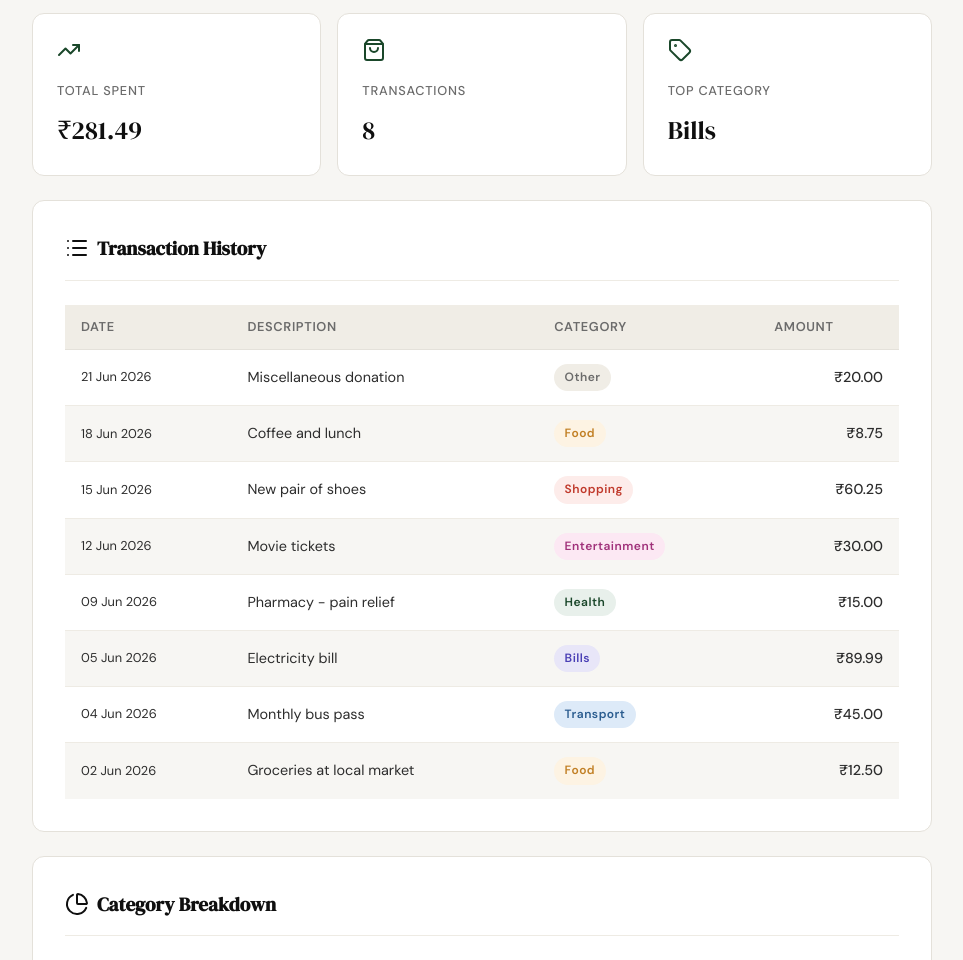
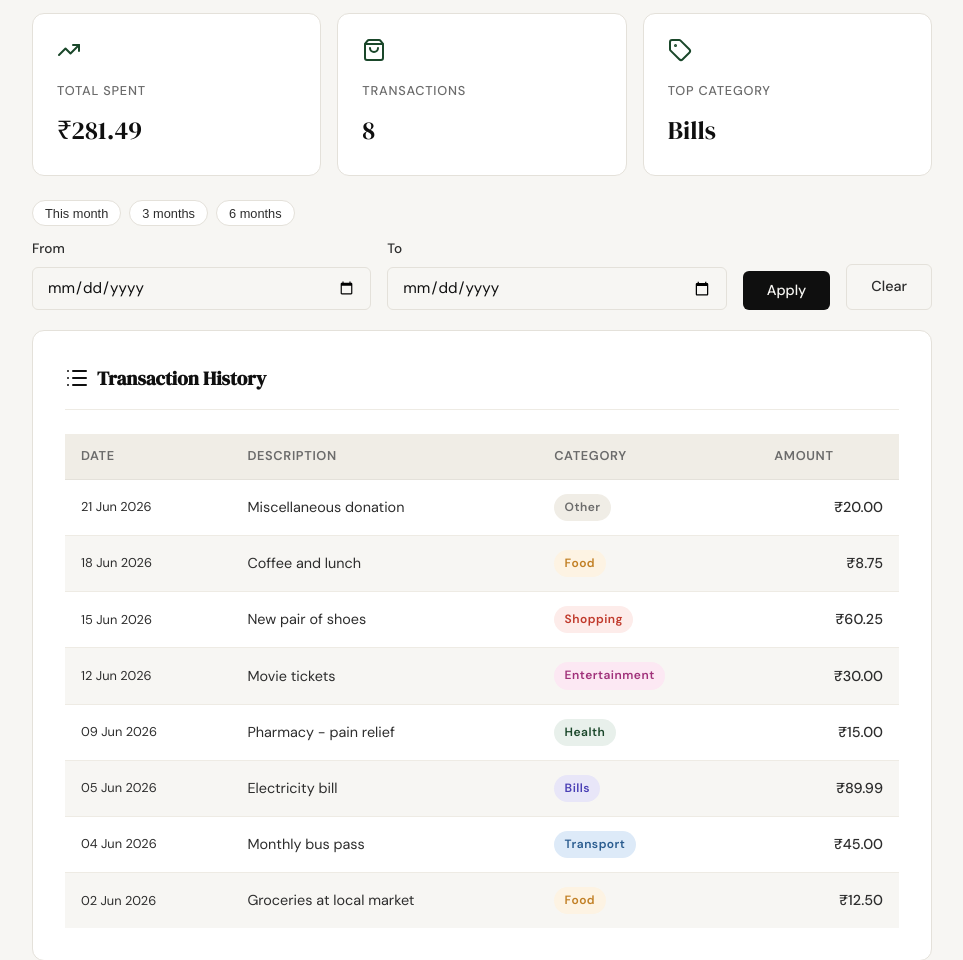
Before and after one commit to Mohammad-Raees/Spendly, a Flask app: page /profile in a window 1280 px wide. Shown: the part 394-1354 px from the top of the page, without its empty margins (158-1121 px from the left). Run offline with Flask 3, Linux system fonts and the light colour scheme; the visitor is signed in with stand-in values (Sample User, id 1); data comes from the database, SQL or seed files in the repository.

Commit message:
add date filter to profile page

```diff
--- a/app.py
+++ b/app.py
@@ -1,4 +1,5 @@
 import os
+from datetime import datetime
 
 from flask import Flask, render_template, request, redirect, url_for, session
 from werkzeug.security import generate_password_hash, check_password_hash
@@ -12,6 +13,22 @@ from database.queries import (
 
 app = Flask(__name__)
 app.secret_key = os.environ.get("SECRET_KEY", os.urandom(24))
+
+
+def _parse_date(value):
+    if not value:
+        return None
+    try:
+        datetime.strptime(value, "%Y-%m-%d")
+        return value
+    except ValueError:
+        return None
+
+
+def _format_date_display(value):
+    if not value:
+        return None
+    return datetime.strptime(value, "%Y-%m-%d").strftime("%d %b %Y")
 
 with app.app_context():
     init_db()
@@ -108,21 +125,39 @@ def profile():
 
     user_id = session["user_id"]
 
+    date_from = _parse_date(request.args.get("date_from", ""))
+    date_to   = _parse_date(request.args.get("date_to",   ""))
+
+    if date_from and date_to and date_from > date_to:
+        date_from, date_to = date_to, date_from
+
+    date_from_display = _format_date_display(date_from)
+    date_to_display   = _format_date_display(date_to)
+
     # ── AGENT 2 SECTION BEGIN (user + stats) ─────────────────────── #
     user = get_user_by_id(user_id)
-    stats = get_summary_stats(user_id)
+    stats = get_summary_stats(user_id, date_from=date_from, date_to=date_to)
     # ── AGENT 2 SECTION END ──────────────────────────────────────── #
 
     # ── AGENT 1 SECTION BEGIN (transactions) ─────────────────────── #
-    transactions = get_recent_transactions(user_id)
+    transactions = get_recent_transactions(user_id, date_from=date_from, date_to=date_to)
     # ── AGENT 1 SECTION END ──────────────────────────────────────── #
 
     # ── AGENT 3 SECTION BEGIN (categories) ───────────────────────── #
-    categories = get_category_breakdown(user_id)
+    categories = get_category_breakdown(user_id, date_from=date_from, date_to=date_to)
     # ── AGENT 3 SECTION END ──────────────────────────────────────── #
 
-    return render_template("profile.html", user=user, stats=stats,
-                           transactions=transactions, categories=categories)
+    return render_template(
+        "profile.html",
+        user=user,
+        stats=stats,
+        transactions=transactions,
+        categories=categories,
+        date_from=date_from,
+        date_to=date_to,
+        date_from_display=date_from_display,
+        date_to_display=date_to_display,
+    )
 
 
 @app.route("/expenses/add")
--- a/database/queries.py
+++ b/database/queries.py
@@ -13,6 +13,22 @@ _BAR_CLASSES = [
     "bar-w-68", "bar-w-50", "bar-w-36", "bar-w-25",
     "bar-w-10", "bar-w-06", "bar-w-03",
 ]
+
+
+def _date_where(user_id, date_from, date_to):
+    """Return (where_clause, params) for filtering expenses by user and optional date range."""
+    where = "WHERE user_id = ?"
+    params = [user_id]
+    if date_from and date_to:
+        where += " AND date BETWEEN ? AND ?"
+        params.extend([date_from, date_to])
+    elif date_from:
+        where += " AND date >= ?"
+        params.append(date_from)
+    elif date_to:
+        where += " AND date <= ?"
+        params.append(date_to)
+    return where, params
 
 
 # ── AGENT 2 BEGIN (User Info + Stats) ────────────────────────────── #
@@ -45,19 +61,22 @@ def get_user_by_id(user_id):
         db.close()
 
 
-def get_summary_stats(user_id):
+def get_summary_stats(user_id, date_from=None, date_to=None):
     """Return {total_spent, transaction_count, top_category}."""
     db = get_db()
     try:
+        where, params = _date_where(user_id, date_from, date_to)
         row = db.execute(
-            "SELECT COALESCE(SUM(amount), 0.0) AS total, COUNT(*) AS tx_count FROM expenses WHERE user_id = ?",
-            (user_id,)
+            "SELECT COALESCE(SUM(amount), 0.0) AS total, COUNT(*) AS tx_count"
+            " FROM expenses " + where,
+            params
         ).fetchone()
         total = row["total"]
         tx_count = row["tx_count"]
         cat_row = db.execute(
-            "SELECT category FROM expenses WHERE user_id = ? GROUP BY category ORDER BY SUM(amount) DESC LIMIT 1",
-            (user_id,)
+            "SELECT category FROM expenses " + where +
+            " GROUP BY category ORDER BY SUM(amount) DESC LIMIT 1",
+            params
         ).fetchone()
         top_category = cat_row["category"] if cat_row else "—"
         return {
@@ -73,17 +92,18 @@ def get_summary_stats(user_id):
 
 # ── AGENT 1 BEGIN (Transaction History) ──────────────────────────── #
 
-def get_recent_transactions(user_id, limit=10):
+def get_recent_transactions(user_id, limit=10, date_from=None, date_to=None):
     """Return up to `limit` expenses newest-first as list of dicts."""
     db = get_db()
     try:
+        where, params = _date_where(user_id, date_from, date_to)
         rows = db.execute(
             "SELECT date, description, category, amount"
-            " FROM expenses"
-            " WHERE user_id = ?"
+            " FROM expenses "
+            + where +
             " ORDER BY date DESC, id DESC"
             " LIMIT ?",
-            (user_id, limit),
+            (*params, limit),
         ).fetchall()
         return [
             {
@@ -102,17 +122,18 @@ def get_recent_transactions(user_id, limit=10):
 
 # ── AGENT 3 BEGIN (Category Breakdown) ───────────────────────────── #
 
-def get_category_breakdown(user_id):
+def get_category_breakdown(user_id, date_from=None, date_to=None):
     """Return per-category totals with pct and bar_class, ordered by amount DESC."""
     db = get_db()
     try:
+        where, params = _date_where(user_id, date_from, date_to)
         rows = db.execute(
             "SELECT category, SUM(amount) AS total"
-            " FROM expenses"
-            " WHERE user_id = ?"
+            " FROM expenses "
+            + where +
             " GROUP BY category"
             " ORDER BY total DESC",
-            (user_id,),
+            params,
         ).fetchall()
 
         grand_total = sum(r["total"] for r in rows)
--- a/static/css/profile.css
+++ b/static/css/profile.css
@@ -311,6 +311,61 @@
 .bar-w-03 { width: 3%;  }
 
 
+/* ── Date filter ────────────────────────────────────────────────────── */
+
+.date-filter-form {
+    margin-bottom: 1.25rem;
+}
+
+.date-filter-quick {
+    display: flex;
+    gap: 0.5rem;
+    flex-wrap: wrap;
+    margin-bottom: 0.75rem;
+}
+
+.btn-quick-filter {
+    padding: 0.3rem 0.75rem;
+    border: 1px solid var(--border);
+    border-radius: 999px;
+    background: var(--paper-card);
+    color: var(--ink-soft);
+    font-size: 0.8rem;
+    font-weight: 500;
+    cursor: pointer;
+    transition: border-color 0.15s, background 0.15s, color 0.15s;
+}
+
+.btn-quick-filter:hover {
+    border-color: var(--accent);
+    background: var(--accent-light);
+    color: var(--accent);
+}
+
+.date-filter-fields {
+    display: flex;
+    align-items: flex-end;
+    gap: 1rem;
+    flex-wrap: wrap;
+}
+
+.date-filter-fields .form-group {
+    margin-bottom: 0;
+    flex: 1 1 140px;
+}
+
+.date-filter-banner {
+    background: var(--accent-light);
+    border: 1px solid var(--accent);
+    border-radius: var(--radius-sm);
+    color: var(--accent);
+    font-size: 0.85rem;
+    padding: 0.5rem 0.875rem;
+    margin-bottom: 1rem;
+}
+
+
+
 /* ── Responsive ─────────────────────────────────────────────────────── */
 
 @media (max-width: 700px) {
--- a/templates/profile.html
+++ b/templates/profile.html
@@ -56,6 +56,37 @@
         <span class="profile-stat-value">{{ stats.top_category }}</span>
       </div>
     </div>
+
+    <!-- Date filter -->
+    <form class="date-filter-form" method="get" action="{{ url_for('profile') }}">
+      <div class="date-filter-quick">
+        <button class="btn-quick-filter" type="button" data-range="this-month">This month</button>
+        <button class="btn-quick-filter" type="button" data-range="3-months">3 months</button>
+        <button class="btn-quick-filter" type="button" data-range="6-months">6 months</button>
+      </div>
+      <div class="date-filter-fields">
+        <div class="form-group">
+          <label for="date_from">From</label>
+          <input class="form-input" type="date" id="date_from" name="date_from"
+                 value="{{ date_from or '' }}">
+        </div>
+        <div class="form-group">
+          <label for="date_to">To</label>
+          <input class="form-input" type="date" id="date_to" name="date_to"
+                 value="{{ date_to or '' }}">
+        </div>
+        <button class="btn-primary" type="submit">Apply</button>
+        <a class="btn-ghost" href="{{ url_for('profile') }}">Clear</a>
+      </div>
+    </form>
+
+    {% if date_from or date_to %}
+    <div class="date-filter-banner">
+      Showing
+      {% if date_from %}from {{ date_from_display }}{% endif %}
+      {% if date_to %}to {{ date_to_display }}{% endif %}
+    </div>
+    {% endif %}
 
     <!-- Transaction history -->
     <div class="profile-card">
@@ -121,4 +152,37 @@
 {% block scripts %}
 <script src="https://unpkg.com/lucide@latest/dist/umd/lucide.min.js"></script>
 <script>lucide.createIcons();</script>
+<script>
+(function () {
+  function toISO(d) {
+    const y = d.getFullYear();
+    const m = String(d.getMonth() + 1).padStart(2, '0');
+    const day = String(d.getDate()).padStart(2, '0');
+    return `${y}-${m}-${day}`;
+  }
+
+  document.querySelectorAll('.btn-quick-filter').forEach(function (btn) {
+    btn.addEventListener('click', function () {
+      const today = new Date();
+      let from;
+
+      if (btn.dataset.range === 'this-month') {
+        from = new Date(today.getFullYear(), today.getMonth(), 1);
+      } else if (btn.dataset.range === '3-months') {
+        from = new Date(today);
+        from.setMonth(from.getMonth() - 3);
+      } else if (btn.dataset.range === '6-months') {
+        from = new Date(today);
+        from.setMonth(from.getMonth() - 6);
+      } else {
+        return;
+      }
+
+      document.getElementById('date_from').value = toISO(from);
+      document.getElementById('date_to').value   = toISO(today);
+      btn.closest('form').submit();
+    });
+  });
+}());
+</script>
 {% endblock %}
```
Also changed, not shown: tests/test_06-date-filter-profile.py (added, +524 -0 lines), .claude/specs/06-date-filter-profile.md (added).
